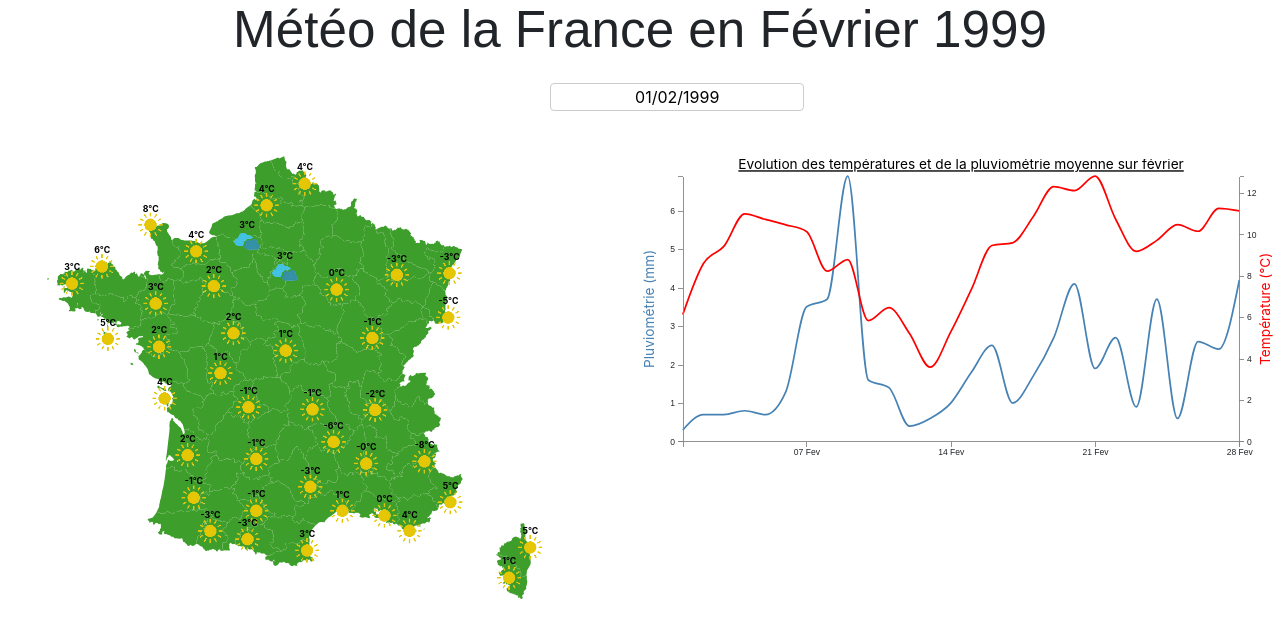
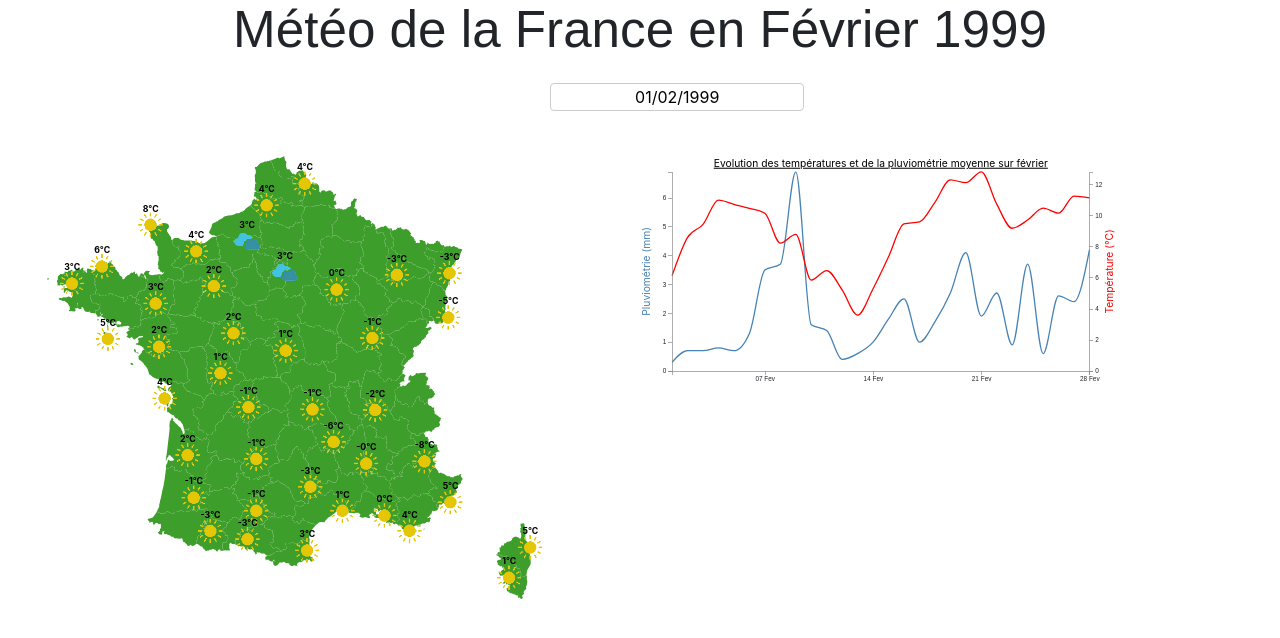
Before and after one commit to NourryThomas/TP3---DataViz, a PHP site: page /TP3---DataViz/html/index.html in a window 1280 px wide. Shown: the top 638 px of the page. Run offline with PHP 8.4, Linux system fonts and the light colour scheme; some libraries are stand-ins or nearby versions.

Commit message:
commit responsive V2

```diff
--- a/css/style.css
+++ b/css/style.css
@@ -89,3 +89,9 @@ div.tooltip {
     width:50%;
   }
 }
+
+@media (min-width: 992px) {
+  #line_chart, #day_line_chart{
+    width:75%;
+  }
+}
```
